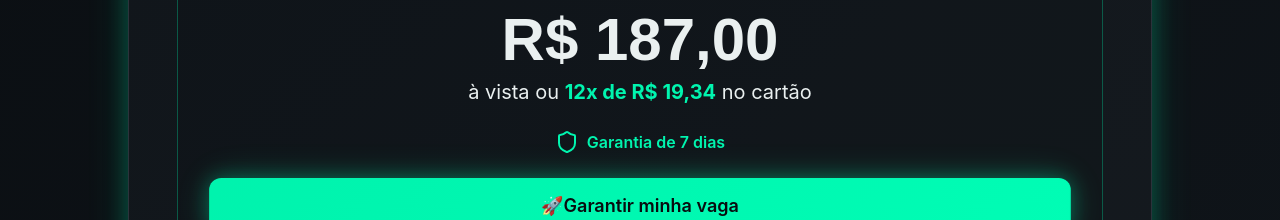
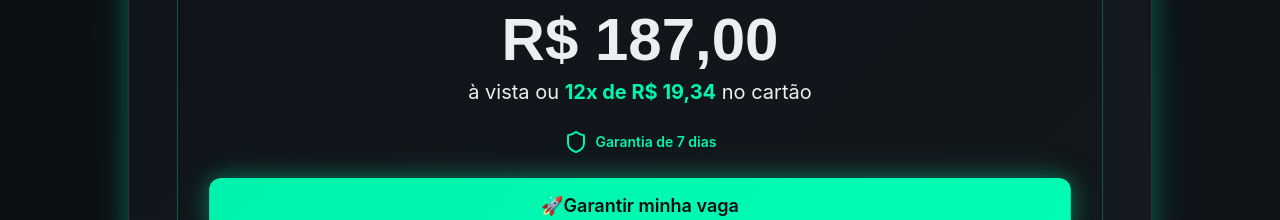
Before and after one commit to MarcusDagostini04/electric-neon-flow, a React (Vite) app: page / in a window 1280 px wide. Shown: the part 5380-5600 px from the top of the page. Built offline with nearby package versions, Linux system fonts and the light colour scheme.

Commit message:
texto "Garantia" menor

```diff
--- a/src/components/Pricing.tsx
+++ b/src/components/Pricing.tsx
@@ -156,7 +156,7 @@ const Pricing: React.FC = () => {
                 {/* Guarantee */}
                 <div className="flex items-center justify-center gap-2 text-accent">
                   <Shield className="w-6 h-6" />
-                  <span className="font-semibold">
+                  <span className="font-semibold text-sm">
                     Garantia de 7 dias
                   </span>
                 </div>
```
